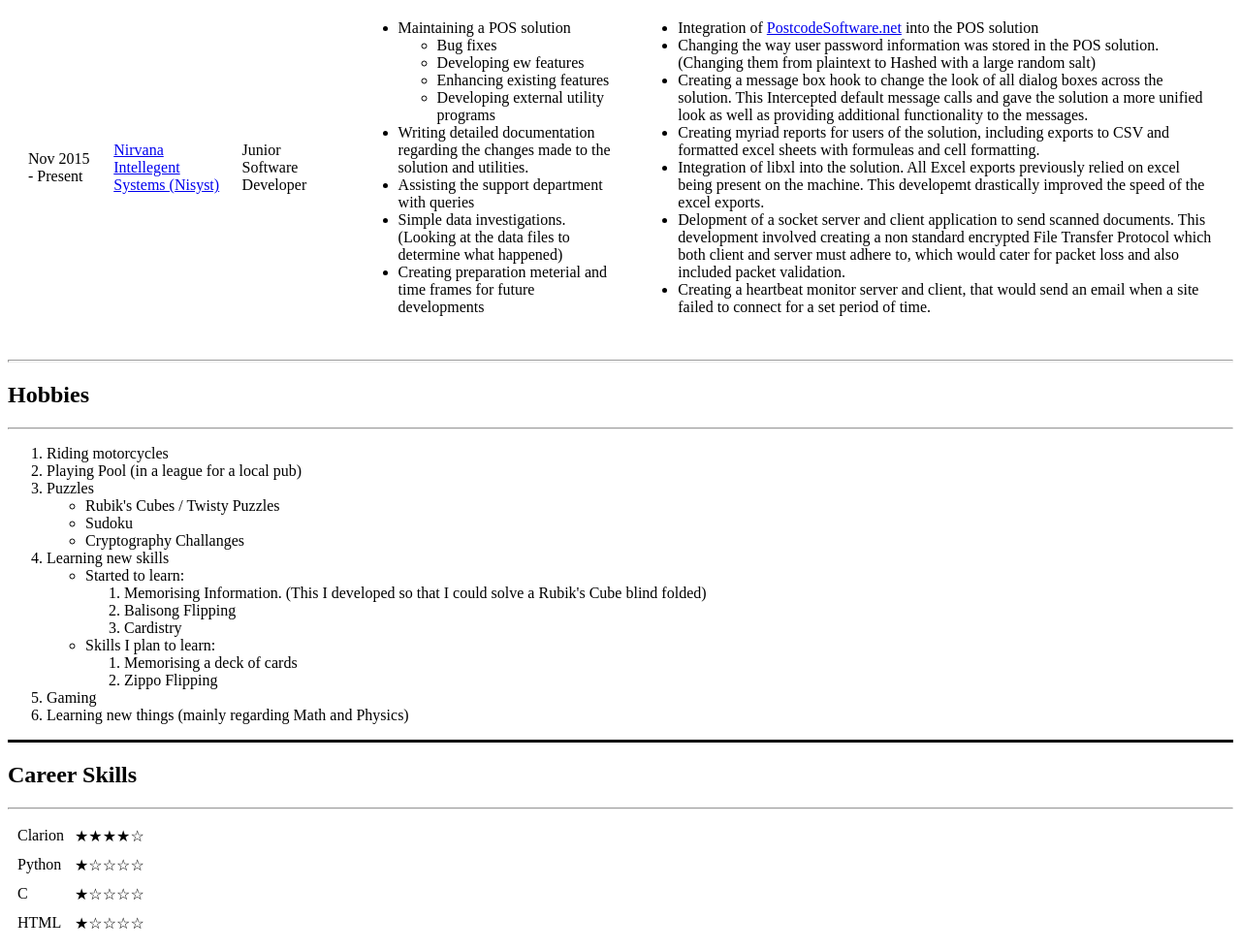
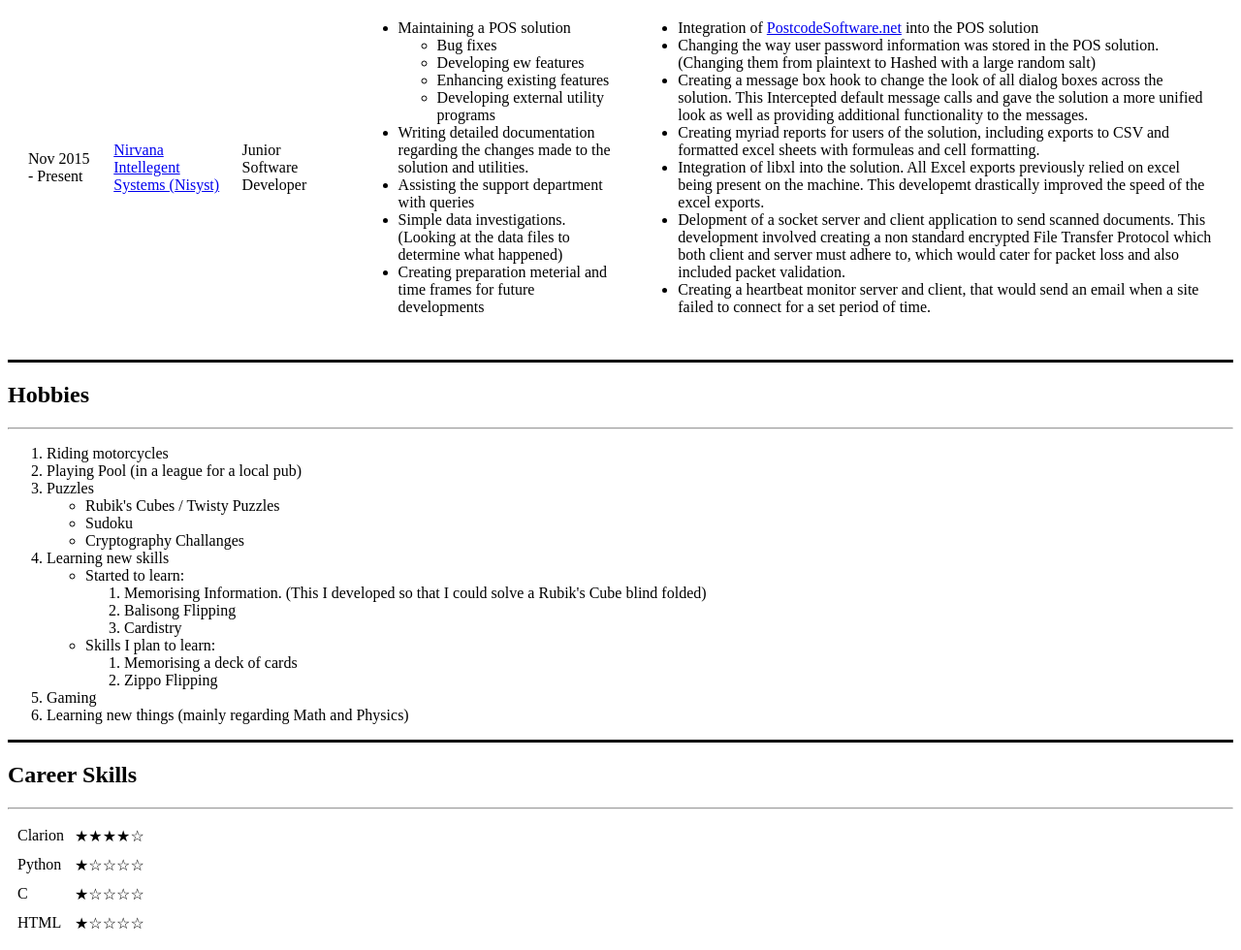
Before and after one commit to tencubedwheels/cv-website, a plain HTML site: page index.html in a window 1280 px wide. Shown: the part 916-1896 px from the top of the page at 97% size. Drawn offline with Linux system fonts and the light colour scheme.

Commit message:
Reuploaded index.html
due a a bug on the horizontal rule before Hobbies section

```diff
--- a/index.html
+++ b/index.html
@@ -103,7 +103,7 @@
       </tr>
     </tbody>
   </table>
-  <hr size=3 clor="black">
+  <hr size=3 color="black">
   <h2>Hobbies</h2>
   <hr>
   <ol>
```
